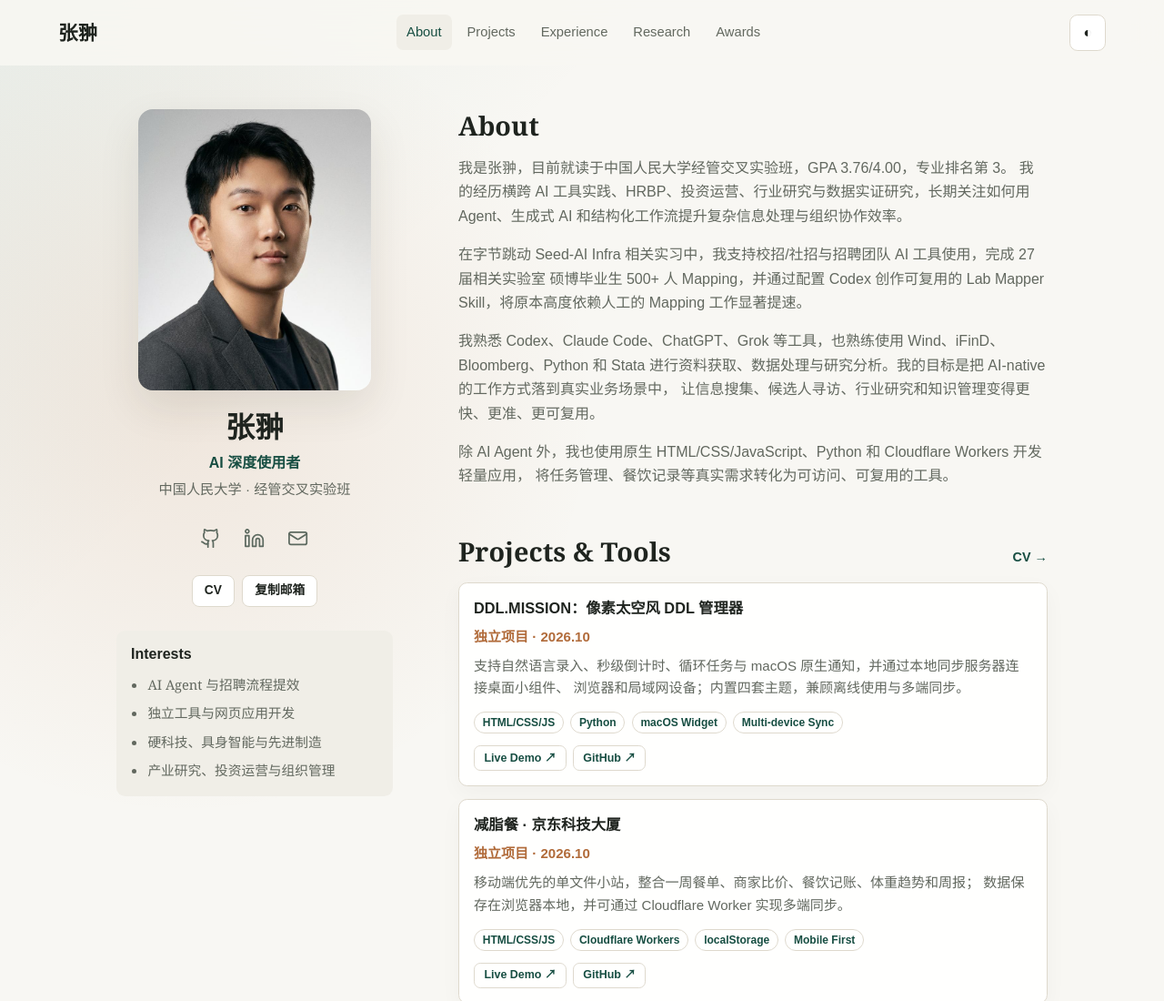
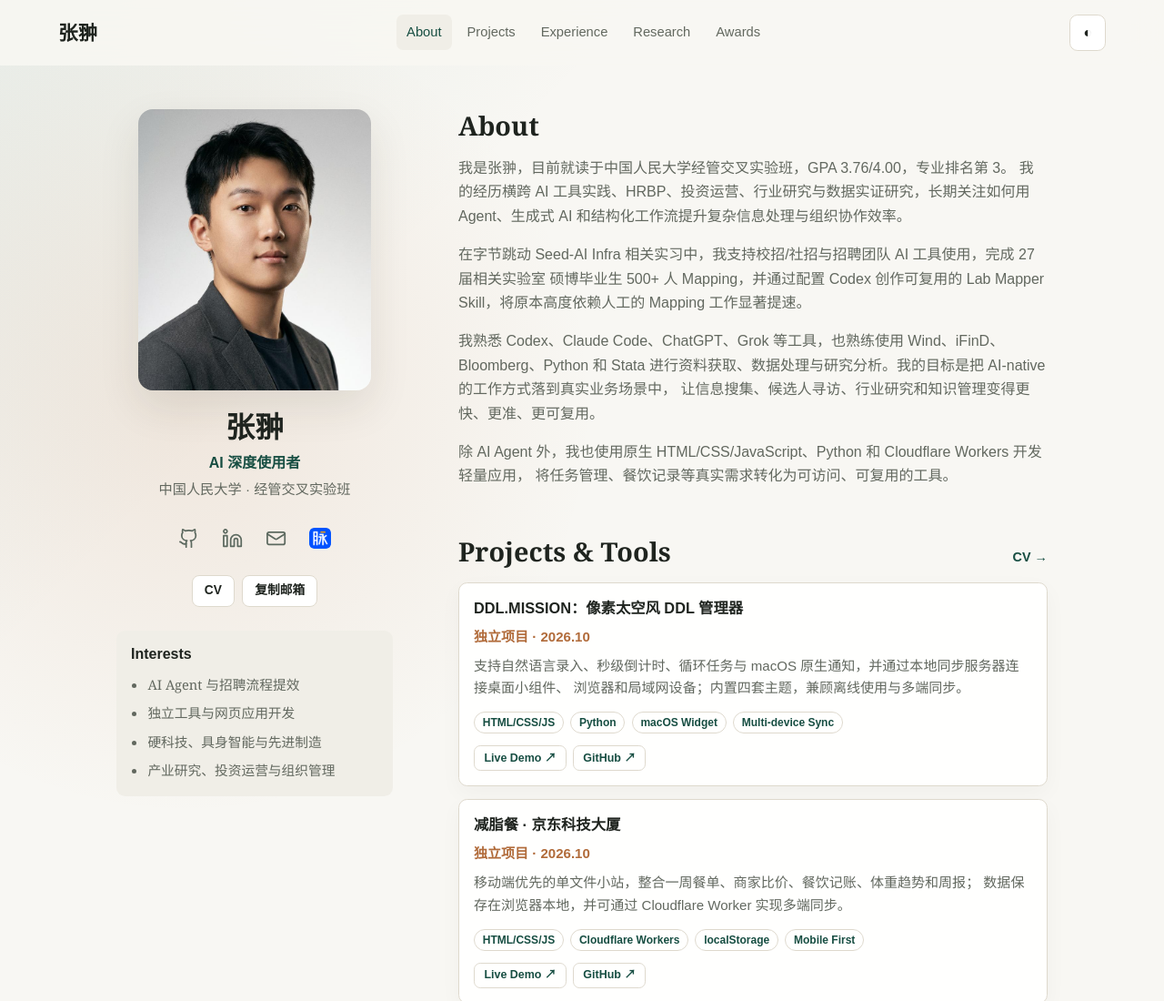
Before and after one commit to Zc-RUC/-, a plain HTML site: page index.html in a window 1280 px wide. Shown: the top 1100 px of the page at 91% size. Drawn offline with Linux system fonts and the light colour scheme.

Commit message:
Add Maimai profile link

```diff
--- a/index.html
+++ b/index.html
@@ -55,6 +55,9 @@
                 <path d="M4 5h16a2 2 0 0 1 2 2v10a2 2 0 0 1-2 2H4a2 2 0 0 1-2-2V7a2 2 0 0 1 2-2Z"/>
                 <path d="m22 7-8.97 5.7a2 2 0 0 1-2.06 0L2 7"/>
               </svg>
+            </a>
+            <a href="https://maimai.cn/profile/detail?dstu=245317008&amp;trackable_token=GBg2v-iXDHcf1Oha8bX8kMYWvepBC5YnT_-gixyoAcqXWGcWbYFuSTgALinsAnFm" target="_blank" rel="noreferrer" aria-label="脉脉">
+              <img class="social-brand-icon" src="assets/maimai.png" alt="" width="64" height="64" />
             </a>
           </div>
 
--- a/styles.css
+++ b/styles.css
@@ -197,6 +197,13 @@ a {
   stroke-linecap: round;
   stroke-linejoin: round;
   stroke-width: 1.8;
+}
+
+.social-row .social-brand-icon {
+  display: block;
+  width: 1.45rem;
+  height: 1.45rem;
+  border-radius: 0.3rem;
 }
 
 .pill-button {
```
